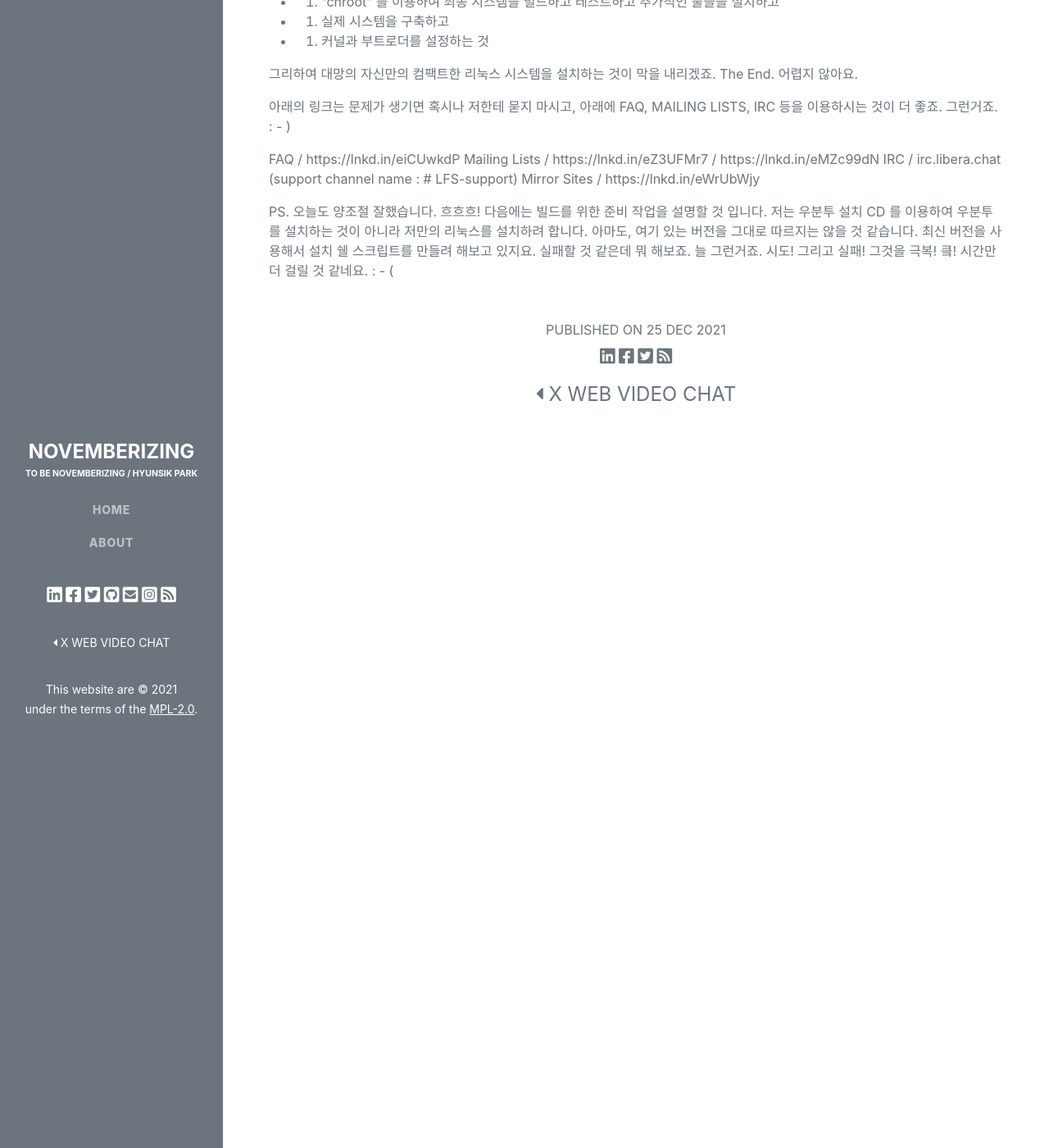
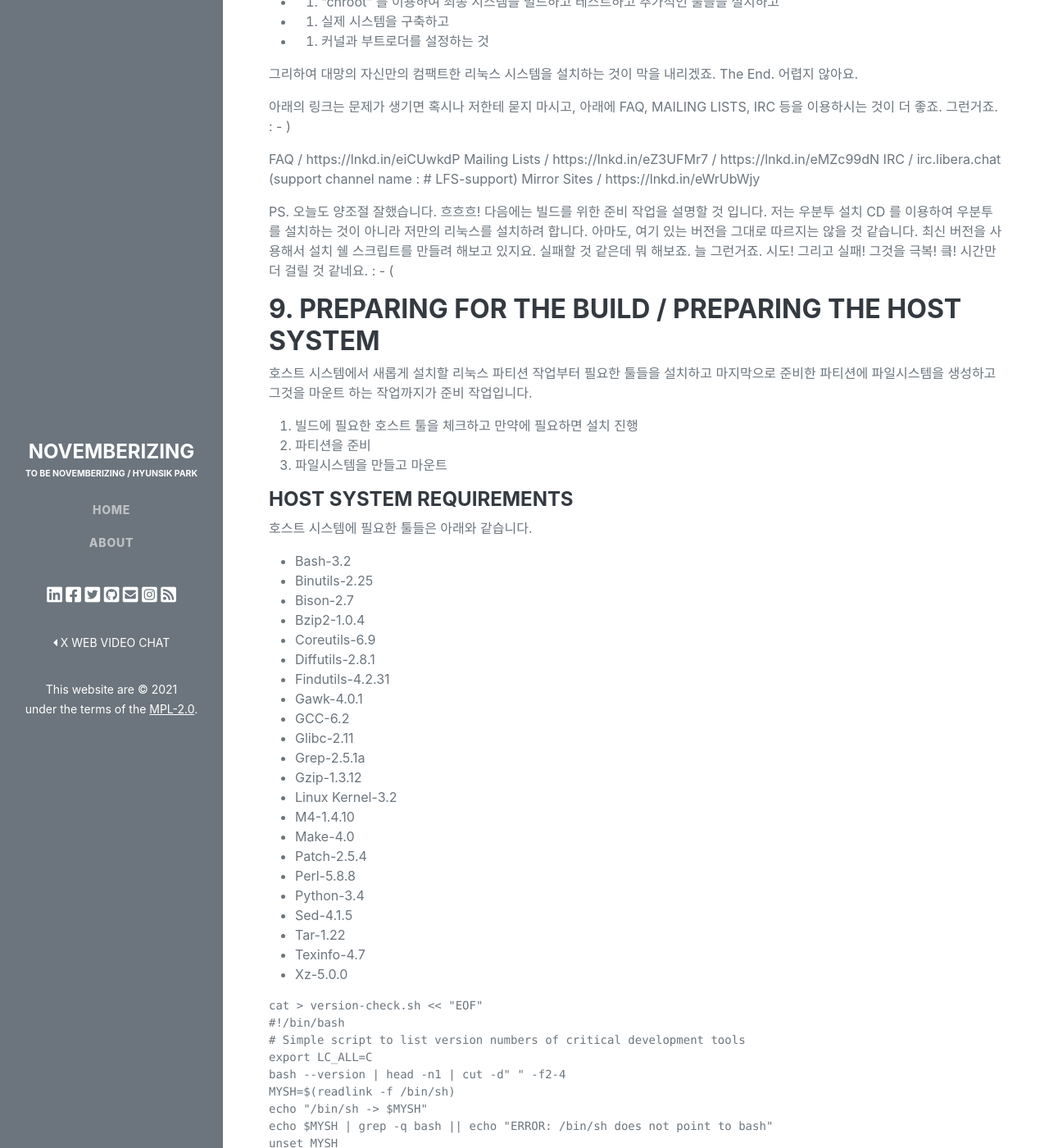
Before and after one commit to novemberizing/novemberizing.github.io, a Jekyll site: the page built from _posts/2021-12-25-Linuxfromscratch.md, in a window 1280 px wide and 1400 px high, scrolled down 5632 px. Shown: the whole window at 82% size. Built offline with Jekyll 4.4.1, drawn with Linux system fonts in a browser that asks for light colours; some of the changed text lies outside the part shown.

Commit message:
update linux from scratch

````diff
--- a/_posts/2021-12-25-Linuxfromscratch.md
+++ b/_posts/2021-12-25-Linuxfromscratch.md
@@ -220,3 +220,100 @@ IRC / irc.libera.chat (support channel name : # LFS-support)
 Mirror Sites / https://lnkd.in/eWrUbWjy
 
 PS. 오늘도 양조절 잘했습니다. 흐흐흐! 다음에는 빌드를 위한 준비 작업을 설명할 것 입니다. 저는 우분투 설치 CD 를 이용하여 우분투를 설치하는 것이 아니라 저만의 리눅스를 설치하려 합니다. 아마도, 여기 있는 버전을 그대로 따르지는 않을 것 같습니다. 최신 버전을 사용해서 설치 쉘 스크립트를 만들려 해보고 있지요. 실패할 것 같은데 뭐 해보죠. 늘 그런거죠. 시도! 그리고 실패! 그것을 극복! 킄! 시간만 더 걸릴 것 같네요. : - (
+
+### 9. Preparing for the build / Preparing the Host System
+
+호스트 시스템에서 새롭게 설치할 리눅스 파티션 작업부터 필요한 툴들을 설치하고 마지막으로 준비한 파티션에 파일시스템을 생성하고 그것을 마운트 하는 작업까지가 준비 작업입니다.
+
+1. 빌드에 필요한 호스트 툴을 체크하고 만약에 필요하면 설치 진행
+2. 파티션을 준비
+3. 파일시스템을 만들고 마운트
+
+#### Host System Requirements
+
+호스트 시스템에 필요한 툴들은 아래와 같습니다.
+
+- Bash-3.2
+- Binutils-2.25
+- Bison-2.7
+- Bzip2-1.0.4
+- Coreutils-6.9
+- Diffutils-2.8.1
+- Findutils-4.2.31
+- Gawk-4.0.1
+- GCC-6.2
+- Glibc-2.11
+- Grep-2.5.1a
+- Gzip-1.3.12
+- Linux Kernel-3.2
+- M4-1.4.10
+- Make-4.0
+- Patch-2.5.4
+- Perl-5.8.8
+- Python-3.4
+- Sed-4.1.5
+- Tar-1.22
+- Texinfo-4.7
+- Xz-5.0.0
+
+```shell
+cat > version-check.sh << "EOF"
+#!/bin/bash
+# Simple script to list version numbers of critical development tools
+export LC_ALL=C
+bash --version | head -n1 | cut -d" " -f2-4
+MYSH=$(readlink -f /bin/sh)
+echo "/bin/sh -> $MYSH"
+echo $MYSH | grep -q bash || echo "ERROR: /bin/sh does not point to bash"
+unset MYSH
+
+echo -n "Binutils: "; ld --version | head -n1 | cut -d" " -f3-
+bison --version | head -n1
+
+if [ -h /usr/bin/yacc ]; then
+  echo "/usr/bin/yacc -> `readlink -f /usr/bin/yacc`";
+elif [ -x /usr/bin/yacc ]; then
+  echo yacc is `/usr/bin/yacc --version | head -n1`
+else
+  echo "yacc not found"
+fi
+
+bzip2 --version 2>&1 < /dev/null | head -n1 | cut -d" " -f1,6-
+echo -n "Coreutils: "; chown --version | head -n1 | cut -d")" -f2
+diff --version | head -n1
+find --version | head -n1
+gawk --version | head -n1
+
+if [ -h /usr/bin/awk ]; then
+  echo "/usr/bin/awk -> `readlink -f /usr/bin/awk`";
+elif [ -x /usr/bin/awk ]; then
+  echo awk is `/usr/bin/awk --version | head -n1`
+else
+  echo "awk not found"
+fi
+
+gcc --version | head -n1
+g++ --version | head -n1
+ldd --version | head -n1 | cut -d" " -f2-  # glibc version
+grep --version | head -n1
+gzip --version | head -n1
+cat /proc/version
+m4 --version | head -n1
+make --version | head -n1
+patch --version | head -n1
+echo Perl `perl -V:version`
+python3 --version
+sed --version | head -n1
+tar --version | head -n1
+makeinfo --version | head -n1  # texinfo version
+xz --version | head -n1
+
+echo 'int main(){}' > dummy.c && g++ -o dummy dummy.c
+if [ -x dummy ]
+  then echo "g++ compilation OK";
+  else echo "g++ compilation failed"; fi
+rm -f dummy.c dummy
+EOF
+
+bash version-check.sh
+```
````
Also changed, not shown: other parts of _posts/2021-12-25-Linuxfromscratch.md (+1 -1 lines), assets/images/posts/2021-12-25-Linuxfromscratch.png (added).
